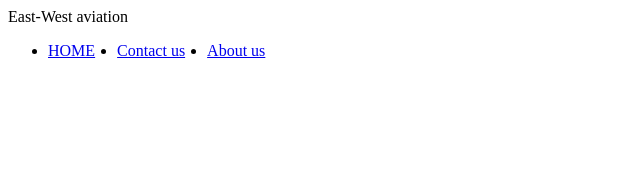
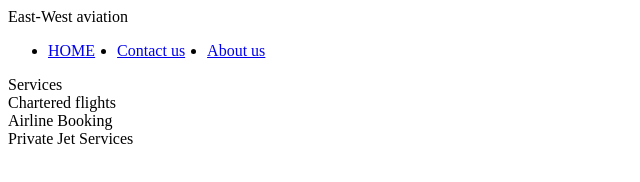
Before and after one commit to markmusonye15/East-West, a plain HTML site: page index.html in a window 1280 px wide. Shown: the whole page, without its empty margins (0-640 px from the left). Drawn offline with Linux system fonts and the light colour scheme.

Commit message:
services boxes added

```diff
--- a/css/styles.css
+++ b/css/styles.css
@@ -3,3 +3,8 @@
   flex-direction: row;
   gap: 22px;
 }
+.header {
+  display: flex;
+  size: 100px;
+  color: blue;
+}
--- a/index.html
+++ b/index.html
@@ -7,8 +7,7 @@
     <link rel="stylesheet" href="./css/styles.css" />
   </head>
   <body>
-    <header>
-      East-West aviation
+    <header>East-West aviation
     <nav>
       <ul class="nav-items">
         <li>
@@ -21,8 +20,19 @@
           <a href="about.html">About us</a>
         </li>
       </ul>
+       <div class="container">
+        <div class="services">Services</div>
+        <div class="service-boxes">
+            <div class="service">Chartered flights</div>
+            <div class="service">Airline Booking</div>
+            <div class="service">Private Jet Services</div>
+        </div>
+    </div>
+
+    </header>
+
+
     </nav>
-    </header>
     <script src="./js/scripts.js"></script>
   </body>
 </html>
```
Lines whose indentation alone changed are shown as unchanged.
